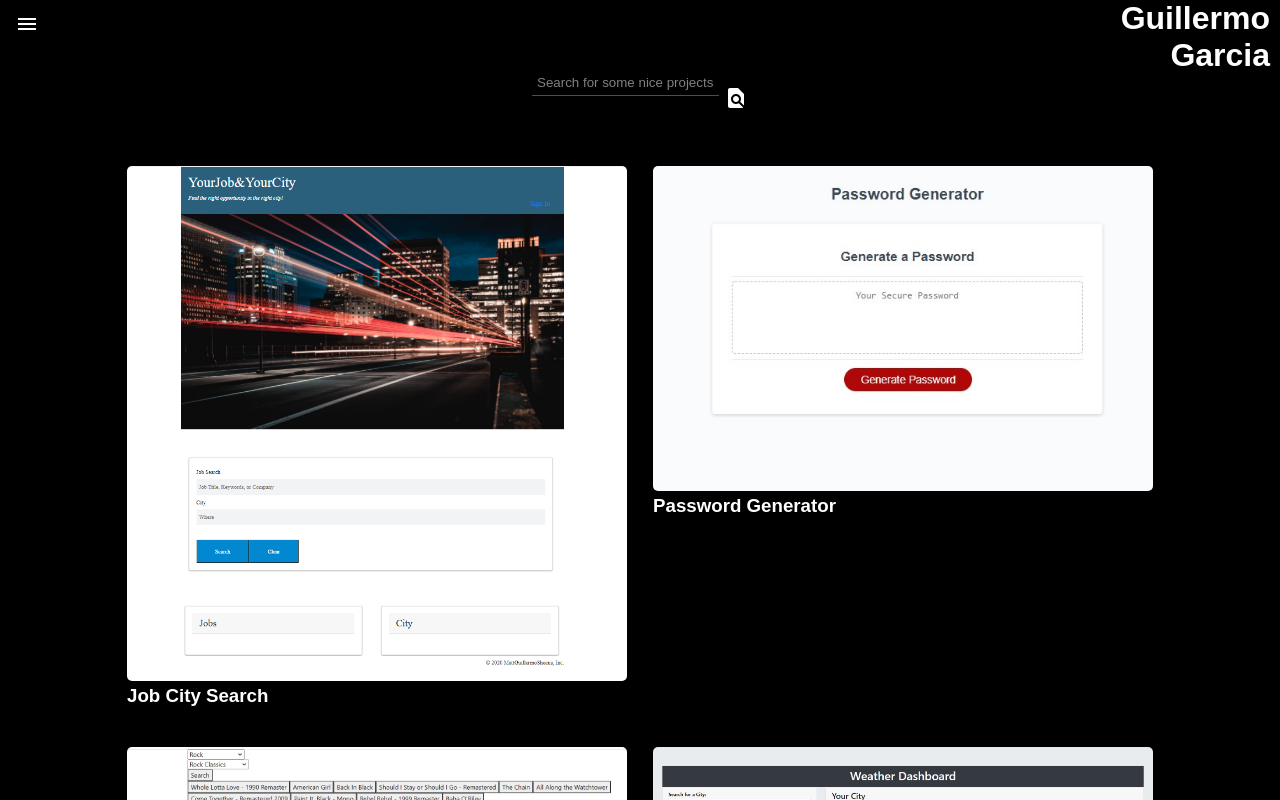
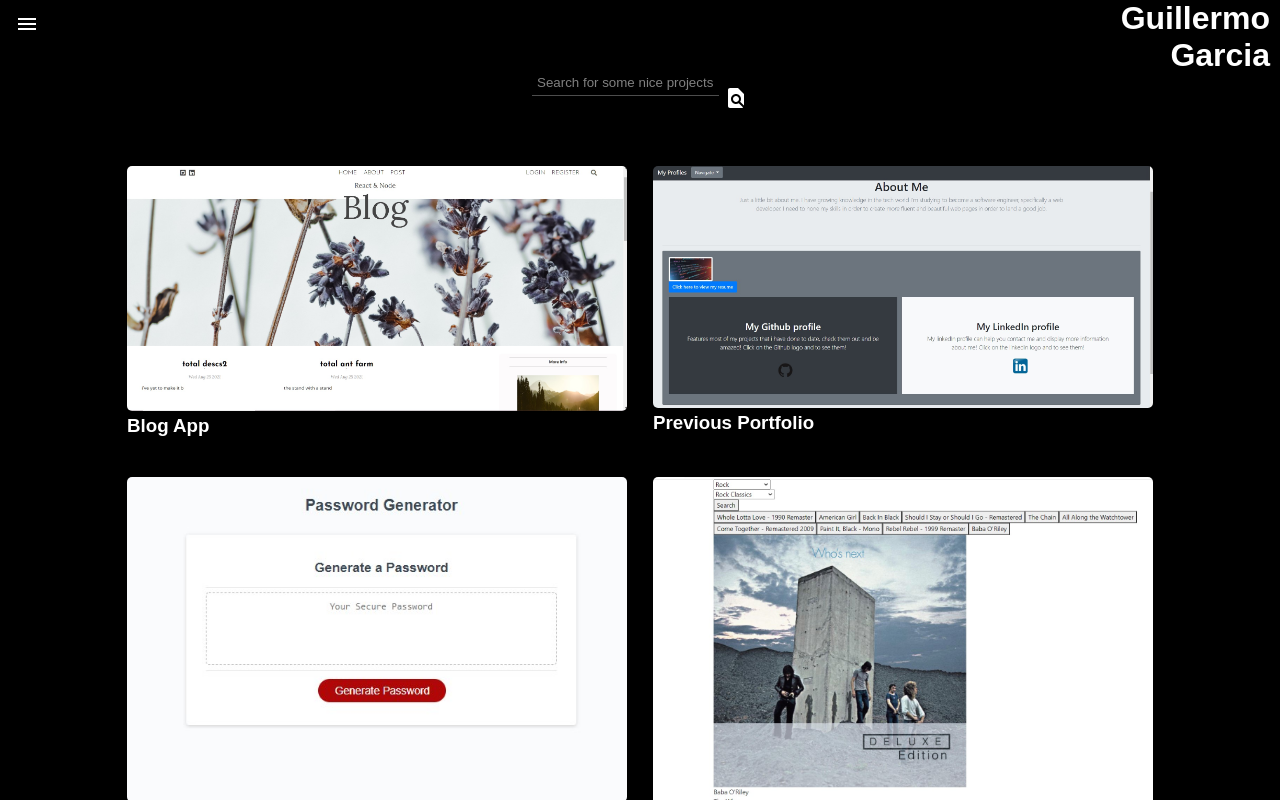
Before and after one commit to SpaceDandyA80/landing-page, a React (Create React App) app: page /landing-page/Projects in a window 1280 px wide. Shown: the top 800 px of the page. Built offline with nearby package versions, Linux system fonts and the light colour scheme.

Commit message:
adding blog app and changing routes

```diff
--- a/src/Zphoto/index.js
+++ b/src/Zphoto/index.js
@@ -7,5 +7,6 @@ const IMAGES = {
   oldLanding: require("../Zphoto/portfolioLand.jpg").default,
   newScene: require("../Zphoto/scene.jpg").default,
   theArrow: require("../Zphoto/arrow.png").default,
+  blogApp: require("../Zphoto/blogApp.jpg").default,
 };
 export default IMAGES;
--- a/src/components/Images/index.js
+++ b/src/components/Images/index.js
@@ -8,11 +8,11 @@ function ImageGallery() {
       <h3>The instant project deployment!</h3>
       <div className="gallery_cont">
         <a
-          href="https://spacedandya80.github.io/project1/jobcitysearch.html"
+          href="https://spacedandya80.github.io/blogstack/"
           target="_blank"
           rel="noreferrer"
         >
-          <img src={IMAGES.citySearch} alt="city project" />
+          <img src={IMAGES.blogApp} alt="social media replica" />
         </a>
 
         <a
--- a/src/components/Navbar/index.js
+++ b/src/components/Navbar/index.js
@@ -29,7 +29,7 @@ function Navbar() {
       <div className={navbarState ? "nav_cont nav_open" : "nav_cont nav_close"}>
         <div className="nav_items">
           <ul>
-            <Link to="/home" style={linkStyle}>
+            <Link to="/" style={linkStyle}>
               <HomeIcon />
               <li>Home</li>
             </Link>
--- a/src/pages/ProjectCard/index.js
+++ b/src/pages/ProjectCard/index.js
@@ -5,7 +5,6 @@ import ArrowForwardIosIcon from "@material-ui/icons/ArrowForwardIos";
 
 const style = {
   position: "fixed",
-  // padding: "0 15px 15px 0",
   top: "50%",
   left: "50%",
   transform: "translate(-50%, -50%)",
--- a/src/pages/ProjectList/index.js
+++ b/src/pages/ProjectList/index.js
@@ -13,7 +13,8 @@ function ProjectList({ projects_shown }) {
 
   return (
     <div className="project_list">
-      {/* projects are grabbed from the ProjectList {project_shown} and are ampped over and displayed throughtout th card accordingly */}
+      {/* mapped over from projectM and displayed over on the card */}
+      {/* projects are grabbed from the ProjectList {project_shown} and are mapped over and displayed throughtout th card accordingly */}
       {projects_shown.map((projects) => (
         <div
           className="project_card"
@@ -34,6 +35,7 @@ function ProjectList({ projects_shown }) {
       ))}
       <div>
         {clickstate ? (
+          // displaying here because its passed in from project card and stated there
           <ProjectCard closeCard={closeCard} cardDetails={projectcard} />
         ) : (
           ""
--- a/src/pages/Projects/index.js
+++ b/src/pages/Projects/index.js
@@ -9,47 +9,55 @@ import IMAGES from "../../Zphoto";
 const projects_shown = [];
 
 projects_shown[0] = {
-  projectName: "Job City Search",
-  img: [IMAGES.citySearch],
+  projectName: "Blog App",
+  img: [IMAGES.blogApp],
   projectInfo:
-    "A standard way of using an API for searching jobs with the title and your location, to offer options for jobs in the area you picked.",
-  link: "https://spacedandya80.github.io/project1/jobcitysearch.html",
+    "An App created with react while using various dependencies to push users that are created on this App. username, email and password is sent to a database so the user can register and login and create blog posts to create a replica of social media.",
+  link: "https://spacedandya80.github.io/blogstack/",
 };
 projects_shown[1] = {
+  projectName: "Previous Portfolio",
+  img: [IMAGES.oldLanding],
+  projectInfo:
+    "This is my first portfolio made with javascript, html and css styles, it was meant to start me off with a sense of can do attitude which has followed me ever since.",
+  link: "https://spacedandya80.github.io/traversing/about.html",
+};
+projects_shown[2] = {
   projectName: "Password Generator",
   img: [IMAGES.passwordGen],
   projectInfo:
     "A smaller project to ensure that your new password is encrypted very well by adding lowercase and capital letters with optional symbols and numbers with just a few clicks away.",
   link: "https://spacedandya80.github.io/passwordgen/",
 };
-projects_shown[2] = {
+projects_shown[3] = {
   projectName: "API for Spotify",
   img: [IMAGES.spotifyApi],
   projectInfo:
     "Using spotify's API to track genres and their according subgenres to show you 10 songs that you can enjoy with an image and artist and album accordingly.",
   link: "https://spacedandya80.github.io/spotifyapi",
 };
-projects_shown[3] = {
+projects_shown[4] = {
   projectName: "Weather Dashboard",
   img: [IMAGES.weatherDash],
   projectInfo:
     "A very nice project that was mainly handled by using the weather API with a tad bit more practicality with your own choice of city to display the weather, temperature a description of weather and humidity.",
   link: "https://spacedandya80.github.io/traversing/weatherDash/weather.html",
 };
-projects_shown[4] = {
+projects_shown[5] = {
   projectName: "CRUD App Counter",
   img: [IMAGES.burgerCounter],
   projectInfo:
     "A demonstration of what a simple routes App can do clicking on the submit button will append a new order for a burger which is creating a new id and clicking on devour.",
   link: "https://lower-backbacon-46203.herokuapp.com/",
 };
-projects_shown[5] = {
+projects_shown[6] = {
   projectName: "Previous Portfolio",
   img: [IMAGES.oldLanding],
   projectInfo:
     "This is my first portfolio made with javascript, html and css styles, it was meant to start me off with a sense of can do attitude which has followed me ever since.",
   link: "https://spacedandya80.github.io/traversing/about.html",
 };
+
 
 function Projects() {
   const [search, setsearch] = useState("");
```
Also changed, not shown: public/index.html (+2 -23 lines), src/Zphoto/blogApp.jpg (added).
